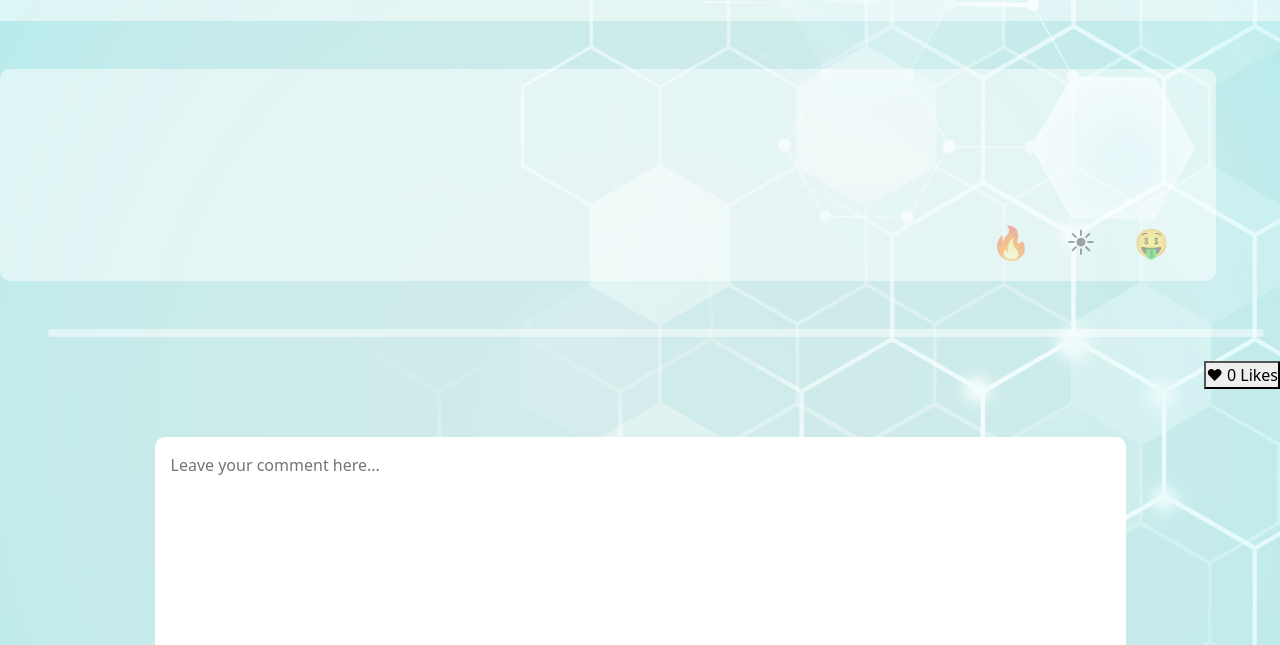
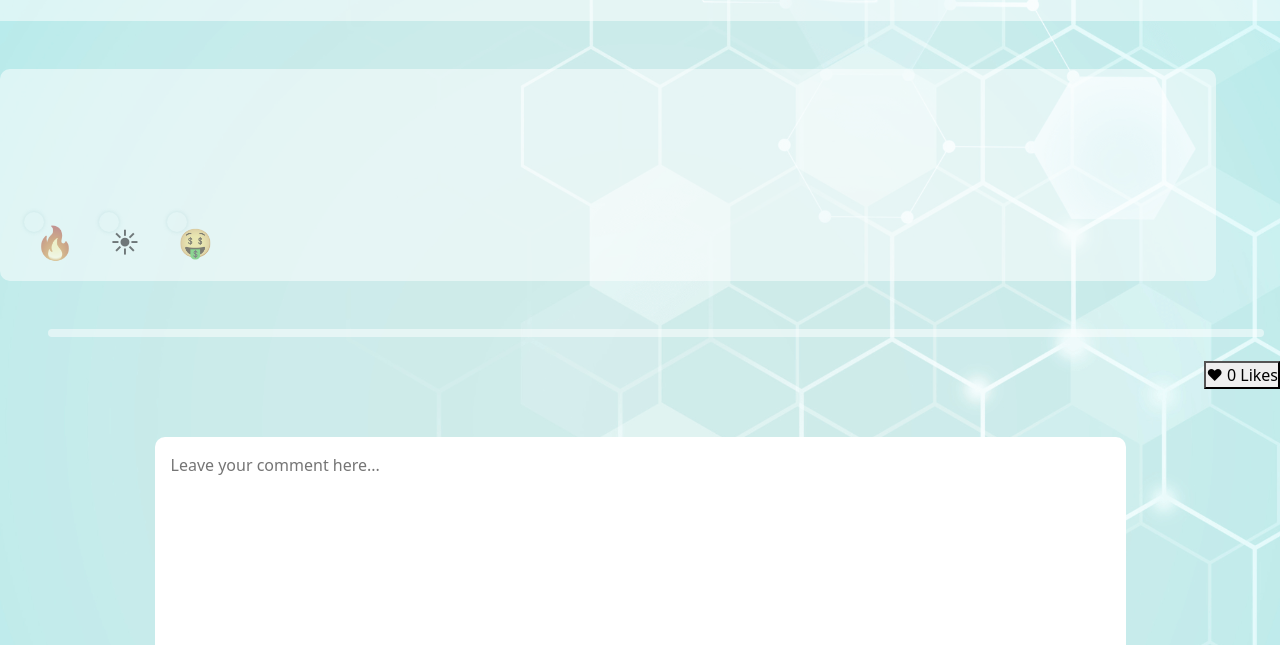
Before and after one commit to TommyHacker/anonymates-client, a plain HTML site: page single-entry.html in a window 1280 px wide. Shown: the part 155-800 px from the top of the page. Drawn offline with nearby package versions, Linux system fonts and the light colour scheme; no server answers.

Commit message:
styling changes for reaction emojis

```diff
--- a/reaction.js
+++ b/reaction.js
@@ -12,7 +12,6 @@ const emojiCount3 = document.querySelector('.emoji-count3');
 emoji1.addEventListener('click', (e) => {
 	e.stopPropagation();
 	const data = { reaction: 0 };
-	console.log(data);
 	// fetch(`https://anonymates.herokuapp.com/articles/${id}/reaction`, {
 	fetch(`https://anonymates.herokuapp.com/articles/${id}/reaction`, {
 		method: 'POST',
@@ -23,15 +22,17 @@ emoji1.addEventListener('click', (e) => {
 		body: JSON.stringify({ data }),
 	})
 		.then((res) => res.json())
-		.then((data) => (emojiCount1.textContent = data.reaction))
+		.then((response) => {
+			console.log(response);
+			emojiCount1.textContent = response.reaction;
+		})
 		.catch((err) => console.log(err));
 });
 
 emoji2.addEventListener('click', (e) => {
 	e.stopPropagation();
 	const data = { reaction: 1 };
-	console.log(data);
-	fetch(`http://localhost:3000/articles/${id}/reaction`, {
+	fetch(`https://anonymates.herokuapp.com/articles/${id}/reaction`, {
 		method: 'POST',
 		headers: {
 			'Content-Type': 'application/json',
@@ -40,15 +41,14 @@ emoji2.addEventListener('click', (e) => {
 		body: JSON.stringify({ data }),
 	})
 		.then((res) => res.json())
-		.then((data) => (emojiCount2.textContent = data.reaction))
+		.then((response) => (emojiCount2.textContent = response.reaction))
 		.catch((err) => console.log(err));
 });
 
 emoji3.addEventListener('click', (e) => {
 	e.stopPropagation();
 	const data = { reaction: 2 };
-	console.log(data);
-	fetch(`http://localhost:3000/articles/${id}/reaction`, {
+	fetch(`https://anonymates.herokuapp.com/articles/${id}/reaction`, {
 		method: 'POST',
 		headers: {
 			'Content-Type': 'application/json',
@@ -57,6 +57,6 @@ emoji3.addEventListener('click', (e) => {
 		body: JSON.stringify({ data }),
 	})
 		.then((res) => res.json())
-		.then((data) => (emojiCount3.textContent = data.reaction))
+		.then((response) => (emojiCount3.textContent = response.reaction))
 		.catch((err) => console.log(err));
 });
--- a/single-entry.html
+++ b/single-entry.html
@@ -41,7 +41,7 @@
             <div id="" class="article-container  text-center p-1 mt-5">
                 <h1 class="p-4 mt-2" id="title"></h1>
                 <p class="p-4 mt-4" id="article-content"></p>
-                <div class="d-flex flex-row justify-content-end mx-3 mt-2 ">
+                <div class="d-flex flex-row justify-content-start mx-3 mt-2 ">
 
                     <div class="reaction-container">
                         <div class="emoji-count1"></div>
@@ -66,7 +66,7 @@
                 class="article-container d-flex justify-content-center text-center p-1 mt-5 mb-2 mx-5"></div>
 
             <div class="mt-4 d-flex justify-content-end">
-                <button class="likebtn btn-like">
+                <button class="likebtn btn-like ">
                     <span class="heart btn--icon-default">
                         <span class="heart">&#9829</span>
                     </span>
@@ -75,7 +75,7 @@
                         Likes
                     </span>
                 </button>
-                <div />
+            </div>
         </section>
 
         <section class="mt-5">
--- a/style.css
+++ b/style.css
@@ -151,17 +151,35 @@ textarea:focus {
 
 .reaction-container {
 	transition: 0.2s;
-	border-radius: 50%;
+	/* border-radius: 50%; */
 	width: 50px;
 	height: 50px;
 	display: flex;
 	align-items: center;
 	justify-content: center;
 	cursor: pointer;
-	opacity: 0.4;
+	opacity: 0.6;
 	margin: 0 20px 10px 0;
+	filter: grayscale(0.5);
 }
 .reaction-container:hover {
-	box-shadow: 0px 0px 20px rgba(0, 0, 0, 0.237);
+	filter: grayscale(0);
 	opacity: 1;
 }
+.emoji-count1,
+.emoji-count2,
+.emoji-count3 {
+	border-radius: 50%;
+	box-shadow: 0px 0px 4px rgba(96, 200, 204, 0.521);
+	min-width: 20px;
+	height: 20px;
+	display: flex;
+	align-items: center;
+	justify-content: center;
+	position: relative;
+	left: 25px;
+	bottom: 20px;
+	font-weight: 900;
+	color: rgb(89, 198, 228);
+	font-size: 12pt;
+}
```
